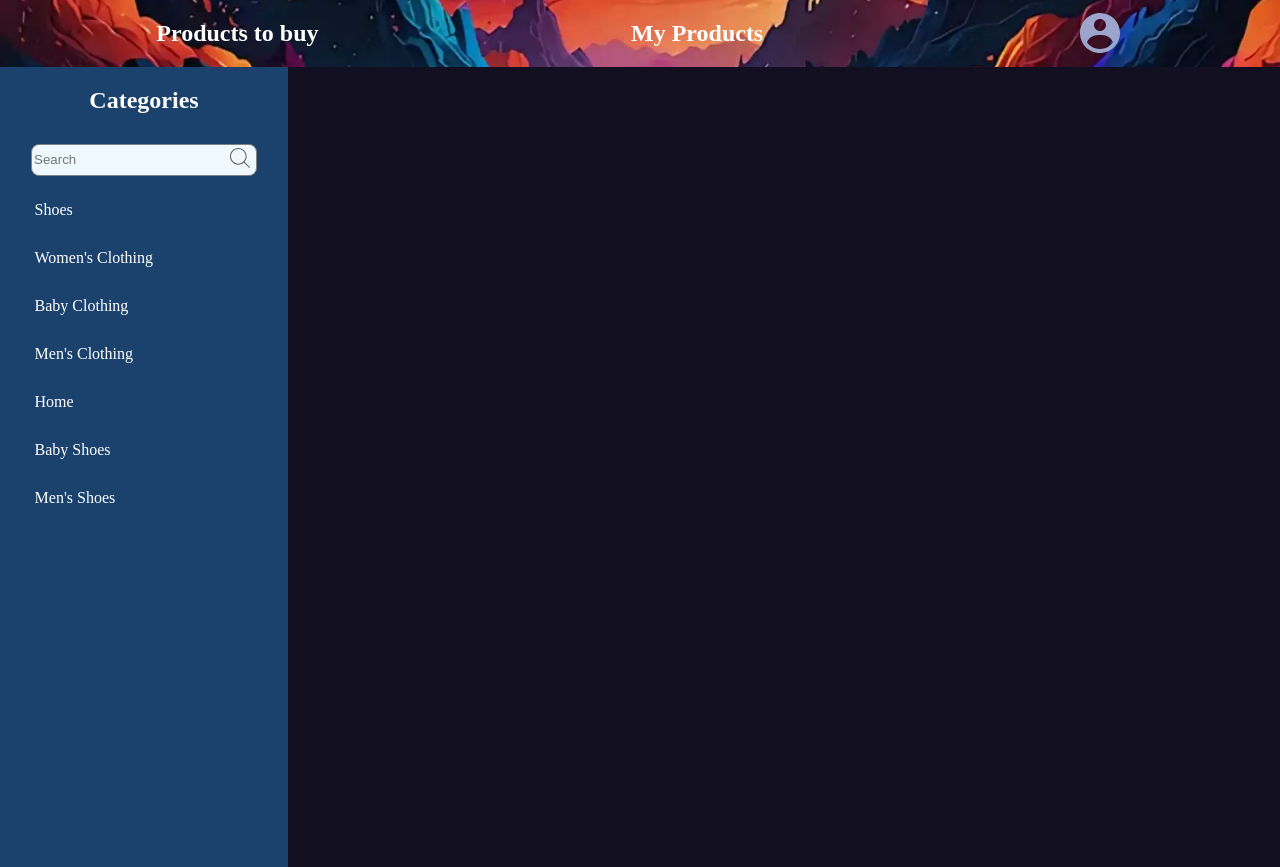
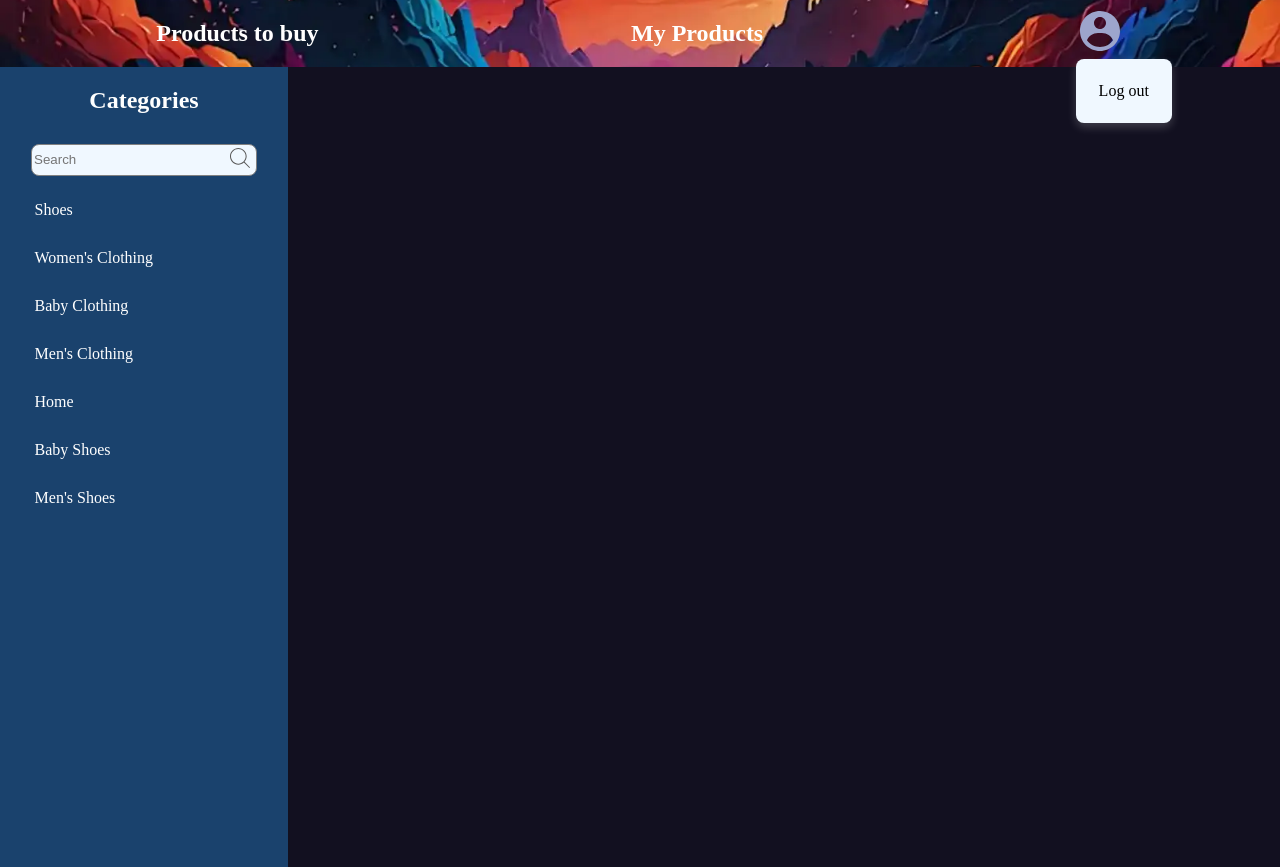
Before and after one commit to devisacoder/proyecto2Tiendas, a React (Vite) app: page / in a window 1280 px wide. Both pictures are taken after a click on the picture 1099 px from the left and 33 px from the top of the page. Built offline with nearby package versions, Linux system fonts and the light colour scheme.

Commit message:
maquetacion del header

```diff
--- a/src/components/users/users.css
+++ b/src/components/users/users.css
@@ -2,3 +2,25 @@
     width: 3rem;
     cursor: pointer;
 }
+.container-loug-out ul{
+    margin: 0;
+    padding: 0;
+    z-index: 10000;
+    background-color: aliceblue;
+    color: black;
+    justify-content: space-around;
+    align-items: center;
+    width: 6rem;
+    height: 4rem;
+    display: flex;
+    position: absolute;
+    border-radius: 8px;
+    list-style: none;
+    box-shadow: 0px 4px 10px rgba(255, 255, 255, 0.2);
+}
+.link-logn-out{
+    cursor: pointer;
+}
+.link-logn-out:hover{
+    border-bottom: 1px solid black;
+}
--- a/src/components/users/users.jsx
+++ b/src/components/users/users.jsx
@@ -1,8 +1,26 @@
+import { useState } from 'react'
 import userIcon from '../../assets/userIcon.svg'
 import './users.css'
 
 export const Users = () => {
+    const [ open, setOpen ] = useState(false)
+
+    const handleClick = () => {
+        setOpen(prev => !prev)
+    }
+
     return(
-        <img src={userIcon}  className="img-user" alt="icono del usuario"/>
+        <div>
+
+            <img src={userIcon} onClick={handleClick}  className="img-user" alt="icono del usuario"/>
+
+            {open && (
+                <div className='container-loug-out'>
+                    <ul>
+                        <li className='link-logn-out'>Log out</li>
+                    </ul>
+                </div>
+            )}
+        </div>
     )
 }
```
